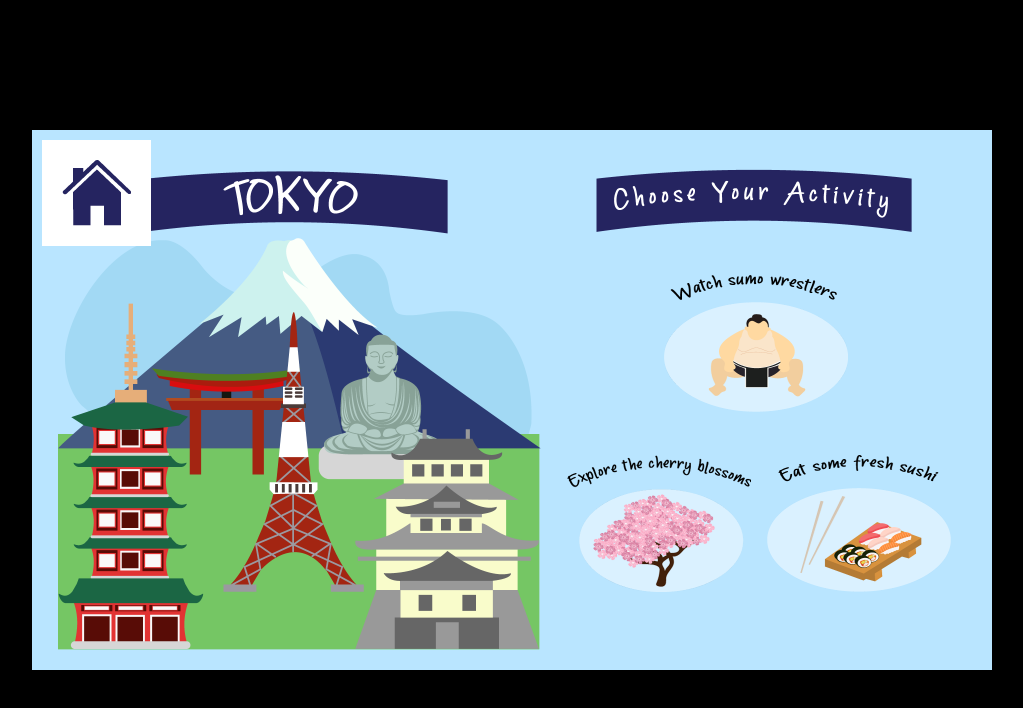
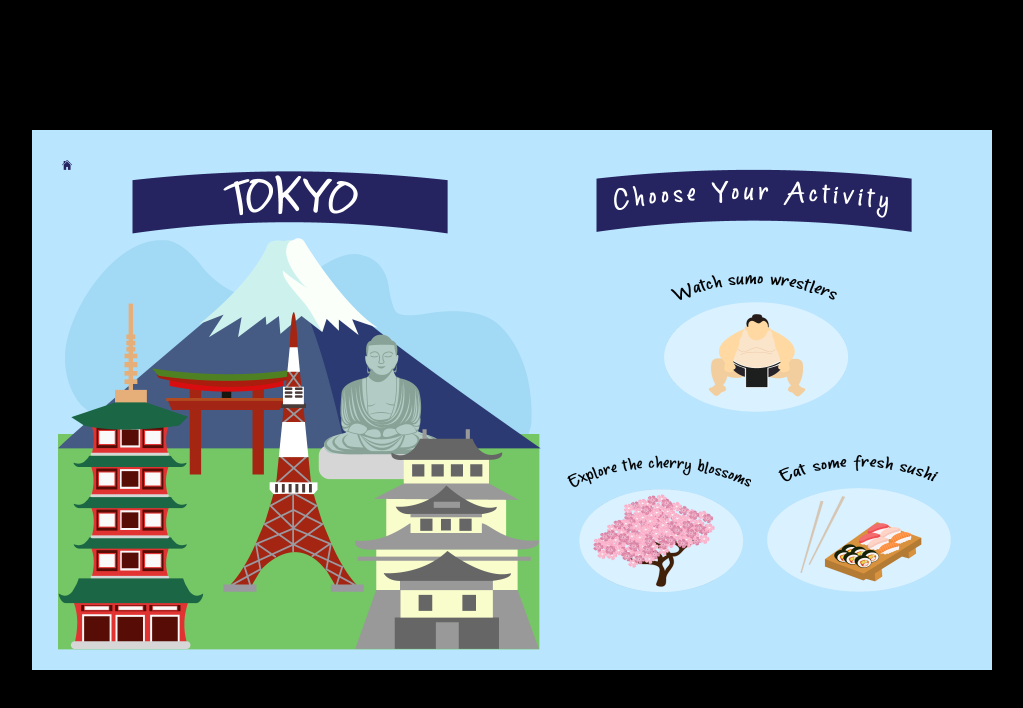
Before and after one commit to Binghamton-University-Design/class-web-journal-evissic1, a plain HTML site: page gamedesign/game-tokyo.html in a window 1280 px wide. Shown: the whole page, without its empty margins (128-1151 px from the left). Drawn offline with Linux system fonts and the light colour scheme.

Commit message:
Update style.css

```diff
--- a/gamedesign/css/style.css
+++ b/gamedesign/css/style.css
@@ -68,7 +68,9 @@ body {
 	z-index: 3;
 	position: absolute;
 	padding:20px;
-	background-color: white;
+	background-color: transparent;
+	width:10px;
+	height:10px;
 	left: 10px;
 	top: 10px;
 
```
